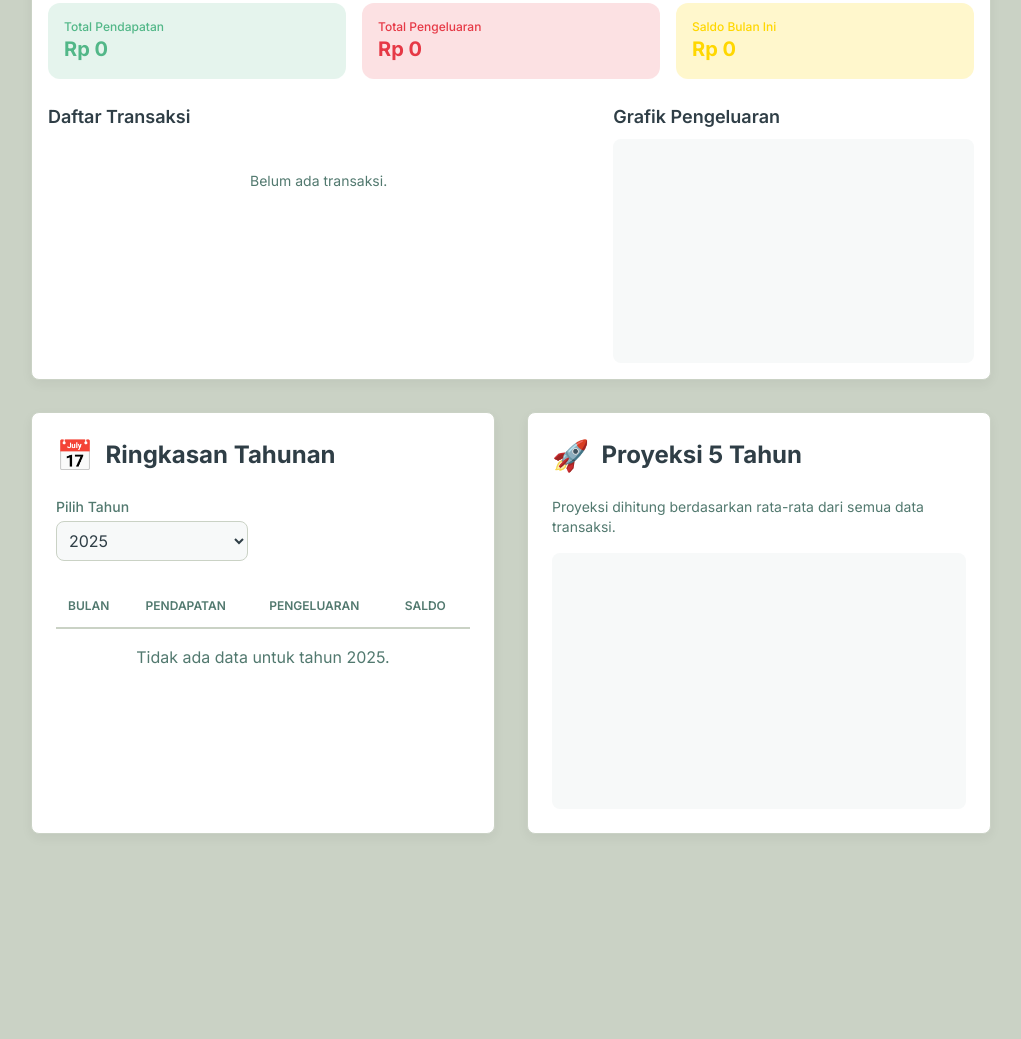
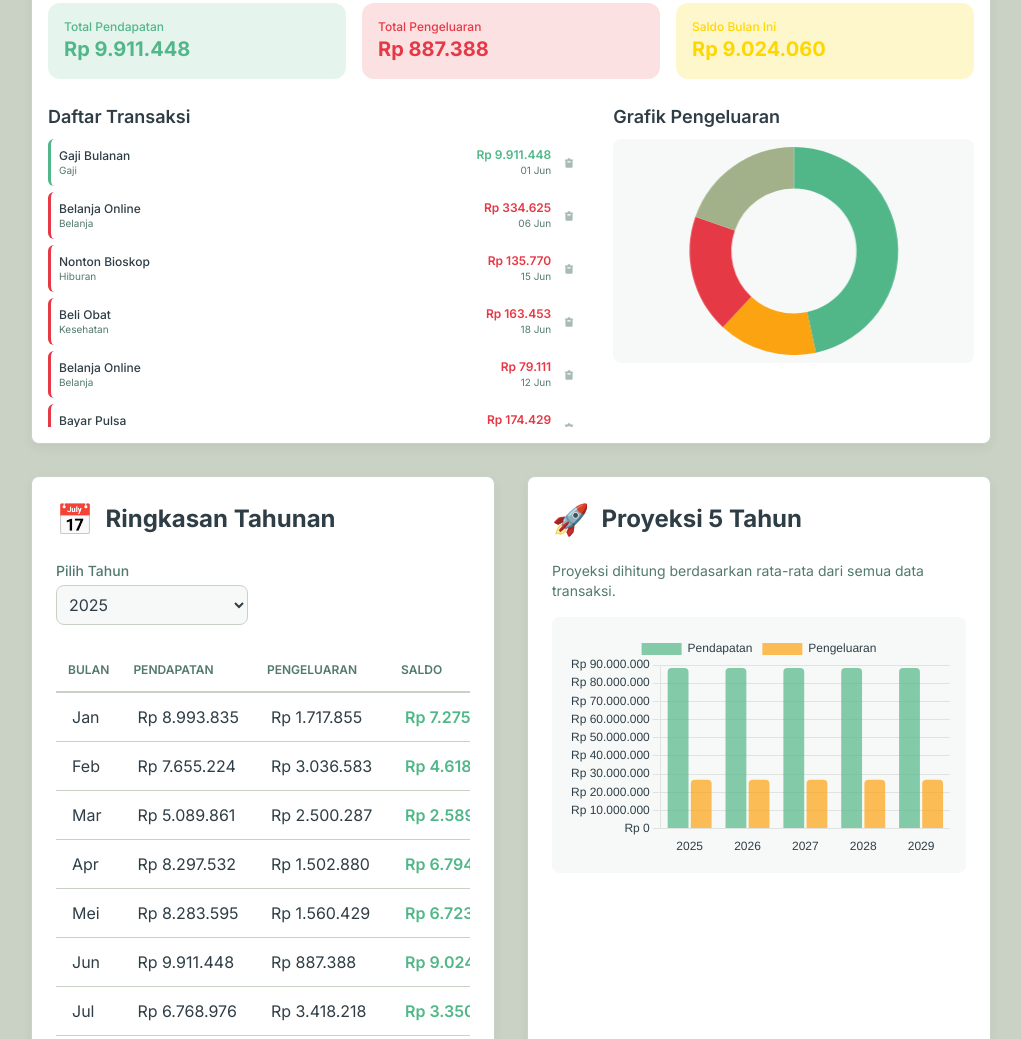
Before and after one commit to ZCrafters/maza-finance, a plain HTML site: page kentang.html in a window 1280 px wide. Shown: the part 698-1737 px from the top of the page, without its empty margins (129-1150 px from the left). Before the commit the page ends 1564 px from the top, so only its background shows below. Drawn offline with nearby package versions, Linux system fonts and the light colour scheme.

Commit message:
Update kentang.html

```diff
--- a/kentang.html
+++ b/kentang.html
@@ -109,7 +109,7 @@
                     <div class="w-10 h-10 rounded-full bg-sage-500 flex items-center justify-center mr-3">
                         <i class="fas fa-piggy-bank text-white text-xl"></i>
                     </div>
-                    <h1 class="text-xl font-display font-bold text-sage-700">MAZA FINANCE</h1>
+                    <h1 class="text-xl font-bold text-sage-700">MAZA FINANCE</h1>
                 </div>
 
                 <nav id="desktop-menu" class="hidden md:flex items-center space-x-6">
@@ -117,7 +117,7 @@
                     <a href="invesment.html" class="nav-link font-medium text-sage-700 hover:text-sage-600 transition">News</a>
                     <a href="finance AI.html" class="nav-link font-medium text-sage-700 hover:text-sage-600 transition">Financial AI</a>
                     <a href="#" class="nav-link font-medium text-sage-700 hover:text-sage-600 transition">Games</a>
-                    <a href="kentang.html" class="nav-link font-medium text-sage-700 hover:text-sage-600 transition">Manajemen Keuangan</a>
+                    <a href="manajemen.html" class="nav-link font-medium text-sage-700 hover:text-sage-600 transition">Manajemen Keuangan</a>
                 </nav>
 
                 <div class="flex items-center space-x-4">
@@ -138,7 +138,7 @@
                 <a href="invesment.html" class="block py-2 px-4 text-sm text-sage-700 hover:bg-sage-500 hover:text-white">News</a>
                 <a href="finance AI.html" class="block py-2 px-4 text-sm text-sage-700 hover:bg-sage-500 hover:text-white">Financial AI</a>
                 <a href="#" class="block py-2 px-4 text-sm text-sage-700 hover:bg-sage-500 hover:text-white">Games</a>
-                <a href="kentang.html" class="block py-2 px-4 text-sm text-sage-700 hover:bg-sage-500 hover:text-white">Manajemen Keuangan</a>
+                <a href="manajemen.html" class="block py-2 px-4 text-sm text-sage-700 hover:bg-sage-500 hover:text-white">Manajemen Keuangan</a>
                 <button class="w-full text-left mt-2 py-2 px-4 bg-sage-500 text-white">Sign In</button>
             </div>
         </header>
@@ -167,7 +167,7 @@
             <div class="card mb-8 p-4">
                 <div class="flex justify-between items-center mb-4">
                     <h2 class="text-xl font-bold flex items-center" style="color: var(--text);"><span class="mr-2 text-2xl">📊</span> Ringkasan Bulanan</h2>
-                    <button id="ai-analysis-button" class="btn-primary py-1 px-3 text-xs flex items-center">
+                    <button id="ai-analysis-button" class="btn-primary py-1 px-3 text-xs flex items-center" disabled title="Isi data transaksi terlebih dahulu">
                         <span class="mr-2">✨</span> Analisis AI
                     </button>
                 </div>
@@ -217,7 +217,7 @@
 
                 const geometry = new THREE.IcosahedronGeometry(1.5, 0);
                 const material = new THREE.MeshStandardMaterial({
-                    color: 0x84a98c, // Sage Green
+                    color: 0x84a98c,
                     metalness: 0.3,
                     roughness: 0.6,
                 });
@@ -283,7 +283,7 @@
             const aiAnalysisButton = document.getElementById('ai-analysis-button');
             const aiAnalysisResultDiv = document.getElementById('ai-analysis-result');
 
-            let transactionsData = {}; // { "2024": { "Januari": [ ... ], ... }, ... }
+            let transactionsData = {};
             let monthlyExpenseChartInstance;
             let fiveYearProjectionChartInstance;
 
@@ -296,13 +296,57 @@
             };
             const hideMessageBox = () => messageBoxOverlay.classList.add('hidden');
 
+            const generateFakeData = () => {
+                const today = new Date();
+                const currentYear = today.getFullYear().toString();
+                const fakeData = {
+                    [currentYear]: {}
+                };
+
+                for (let monthIndex = 0; monthIndex < 12; monthIndex++) {
+                    const monthName = getMonthName(monthIndex);
+                    const transactionsForMonth = [];
+                    // Tambah gaji bulanan
+                    transactionsForMonth.push({
+                        date: `${currentYear}-${String(monthIndex + 1).padStart(2, '0')}-01`,
+                        category: 'Gaji', description: 'Gaji Bulanan', type: 'Pendapatan',
+                        amount: Math.floor(Math.random() * (10000000 - 5000000 + 1)) + 5000000
+                    });
+
+                    // Tambah beberapa pengeluaran acak
+                    const expenseCount = Math.floor(Math.random() * 8) + 5;
+                    const expenseCategories = [
+                        { cat: 'Makanan & Minuman', desc: 'Makan siang' }, { cat: 'Transportasi', desc: 'Bensin' },
+                        { cat: 'Tagihan', desc: 'Bayar Pulsa' }, { cat: 'Hiburan', desc: 'Nonton Bioskop' },
+                        { cat: 'Belanja', desc: 'Belanja Online' }, { cat: 'Kesehatan', desc: 'Beli Obat' },
+                    ];
+                    for (let i = 0; i < expenseCount; i++) {
+                        const day = Math.floor(Math.random() * 28) + 1;
+                        const randomCategory = expenseCategories[Math.floor(Math.random() * expenseCategories.length)];
+                        transactionsForMonth.push({
+                            date: `${currentYear}-${String(monthIndex + 1).padStart(2, '0')}-${String(day).padStart(2, '0')}`,
+                            category: randomCategory.cat, description: randomCategory.desc, type: 'Pengeluaran',
+                            amount: Math.floor(Math.random() * (500000 - 15000 + 1)) + 15000
+                        });
+                    }
+                    fakeData[currentYear][monthName] = transactionsForMonth;
+                }
+                return fakeData;
+            };
+
+
             const loadData = () => {
-                const data = localStorage.getItem('financialData_v6');
-                transactionsData = data ? JSON.parse(data) : {};
+                const data = localStorage.getItem('financialData_v7');
+                if (data && Object.keys(JSON.parse(data)).length > 0) {
+                    transactionsData = JSON.parse(data);
+                } else {
+                    transactionsData = generateFakeData();
+                    saveData();
+                }
             };
 
             const saveData = () => {
-                localStorage.setItem('financialData_v6', JSON.stringify(transactionsData));
+                localStorage.setItem('financialData_v7', JSON.stringify(transactionsData));
             };
 
             const applyTheme = (theme) => {
@@ -362,8 +406,12 @@
 
                 transactionListDiv.innerHTML = '';
                 if (monthlyTransactions.length === 0) {
+                    aiAnalysisButton.disabled = true;
+                    aiAnalysisButton.title = "Isi data transaksi terlebih dahulu";
                     transactionListDiv.innerHTML = `<p class="text-center py-8 text-sm" style="color: var(--text-secondary);">Belum ada transaksi.</p>`;
                 } else {
+                    aiAnalysisButton.disabled = false;
+                    aiAnalysisButton.title = "Dapatkan analisis AI untuk bulan ini";
                     monthlyTransactions.forEach((t, index) => {
                         const item = document.createElement('div');
                         item.className = `transaction-item flex items-center p-2 rounded-md ${t.type.toLowerCase()}`;
@@ -384,8 +432,8 @@
                     });
                 }
 
-                const income = monthlyTransactions.filter(t => t.type === 'Pendapatan').reduce((sum, t) => sum + t.amount, 0);
-                const expense = monthlyTransactions.filter(t => t.type === 'Pengeluaran').reduce((sum, t) => sum + t.amount, 0);
+                const income = monthlyTransactions.reduce((sum, t) => t.type === 'Pendapatan' ? sum + t.amount : sum, 0);
+                const expense = monthlyTransactions.reduce((sum, t) => t.type === 'Pengeluaran' ? sum + t.amount : sum, 0);
 
                 totalIncomeSpan.textContent = formatCurrency(income);
                 totalExpenseSpan.textContent = formatCurrency(expense);
@@ -415,10 +463,11 @@
                 for (let i = 0; i < 12; i++) {
                     const monthName = getMonthName(i);
                     const monthTransactions = yearlyData[monthName] || [];
-                    if (monthTransactions.length > 0) hasData = true;
 
-                    const income = monthTransactions.filter(t => t.type === 'Pendapatan').reduce((s, t) => s + t.amount, 0);
-                    const expense = monthTransactions.filter(t => t.type === 'Pengeluaran').reduce((s, t) => s + t.amount, 0);
+                    const income = monthTransactions.reduce((s, t) => t.type === 'Pendapatan' ? s + t.amount : s, 0);
+                    const expense = monthTransactions.reduce((s, t) => t.type === 'Pengeluaran' ? s + t.amount : s, 0);
+                    if (income > 0 || expense > 0) hasData = true;
+
                     const balance = income - expense;
 
                     const row = yearlySummaryTableBody.insertRow();
@@ -429,8 +478,50 @@
                     yearlySummaryTableBody.innerHTML = `<tr><td colspan="4" class="text-center p-4" style="color: var(--text-secondary)">Tidak ada data untuk tahun ${year}.</td></tr>`;
                 }
             };
-            const renderFiveYearProjection = () => {};
-            const updateFiveYearProjectionChart = () => {};
+
+            const renderFiveYearProjection = () => {
+                const allTransactions = Object.values(transactionsData).flatMap(year => Object.values(year)).flat();
+                if (allTransactions.length === 0) {
+                    updateFiveYearProjectionChart([], [], []);
+                    return;
+                }
+
+                const monthsWithData = new Set(allTransactions.map(t => t.date.substring(0, 7))).size;
+                const totalIncome = allTransactions.filter(t => t.type === 'Pendapatan').reduce((sum, t) => sum + t.amount, 0);
+                const totalExpense = allTransactions.filter(t => t.type === 'Pengeluaran').reduce((sum, t) => sum + t.amount, 0);
+
+                const avgMonthlyIncome = monthsWithData > 0 ? totalIncome / monthsWithData : 0;
+                const avgMonthlyExpense = monthsWithData > 0 ? totalExpense / monthsWithData : 0;
+
+                const currentYear = new Date().getFullYear();
+                const labels = [];
+                const projectedIncomes = [];
+                const projectedExpenses = [];
+                for (let i = 0; i < 5; i++) {
+                    const year = currentYear + i;
+                    labels.push(year);
+                    projectedIncomes.push(avgMonthlyIncome * 12);
+                    projectedExpenses.push(avgMonthlyExpense * 12);
+                }
+                updateFiveYearProjectionChart(labels, projectedIncomes, projectedExpenses);
+            };
+
+            const updateFiveYearProjectionChart = (labels, incomes, expenses) => {
+                const ctx = document.getElementById('fiveYearProjectionChart').getContext('2d');
+                if (fiveYearProjectionChartInstance) fiveYearProjectionChartInstance.destroy();
+
+                 fiveYearProjectionChartInstance = new Chart(ctx, {
+                    type: 'bar',
+                    data: {
+                        labels: labels,
+                        datasets: [
+                            { label: 'Pendapatan', data: incomes, backgroundColor: 'rgba(82, 183, 136, 0.7)', borderRadius: 4 },
+                            { label: 'Pengeluaran', data: expenses, backgroundColor: 'rgba(252, 163, 17, 0.7)', borderRadius: 4 }
+                        ]
+                    },
+                    options: { responsive: true, maintainAspectRatio: false, scales: { y: { beginAtZero: true, ticks: { callback: value => formatCurrency(value) } }, x: { grid: { display: false } } }, plugins: { legend: { position: 'top' }, tooltip: { callbacks: { label: (c) => `${c.dataset.label}: ${formatCurrency(c.raw)}` } } } }
+                });
+            };
 
             // EVENT LISTENERS
             mobileMenuButton.addEventListener('click', () => {
@@ -480,7 +571,7 @@
                 }
             });
 
-            aiAnalysisButton.addEventListener('click', async () => { /* AI Logic remains the same */ });
+            aiAnalysisButton.addEventListener('click', async () => { /* AI Logic can be added here */ });
 
             filterYearSelect.addEventListener('change', renderAll);
             filterMonthSelect.addEventListener('change', renderAll);
```
